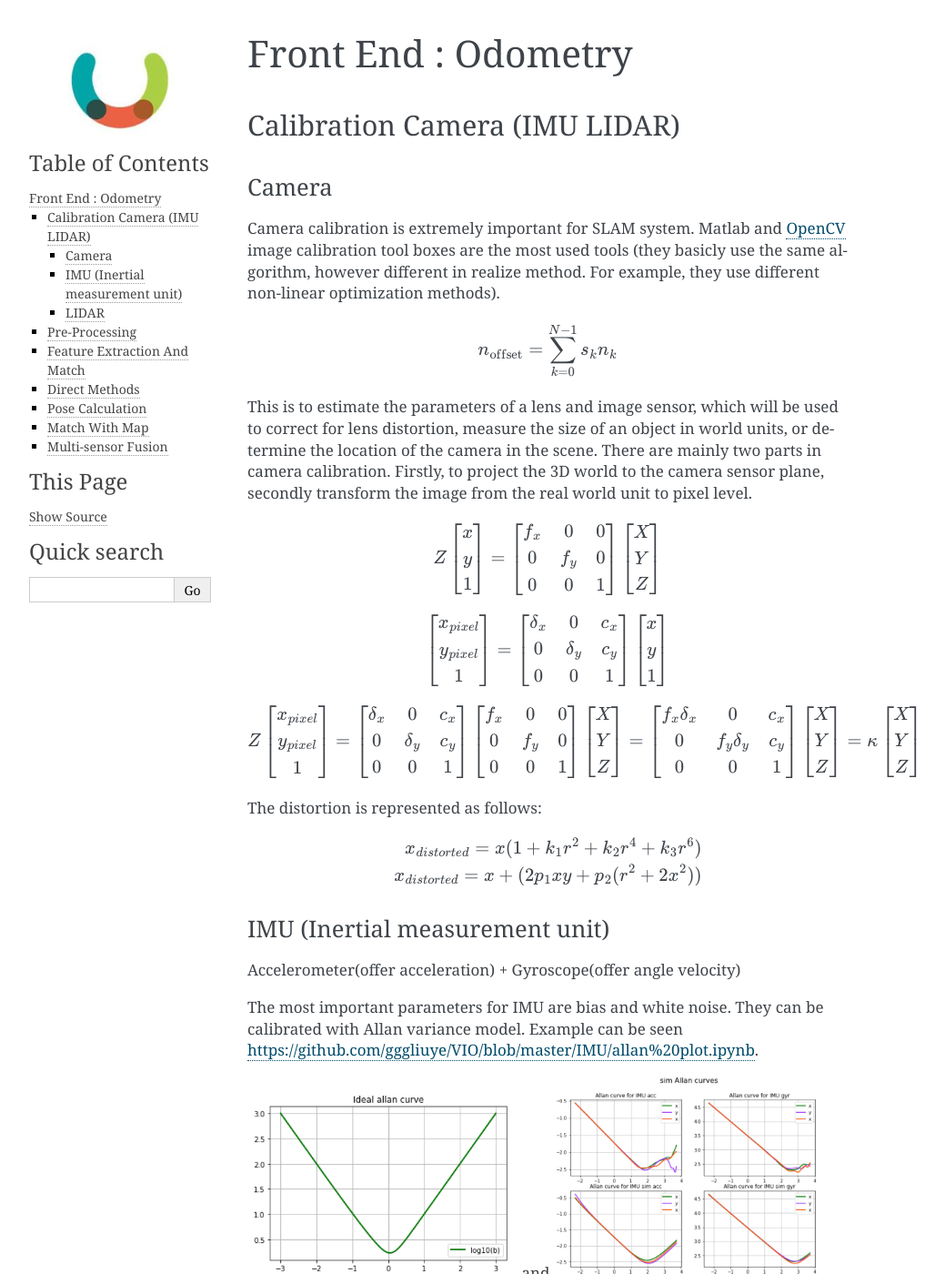
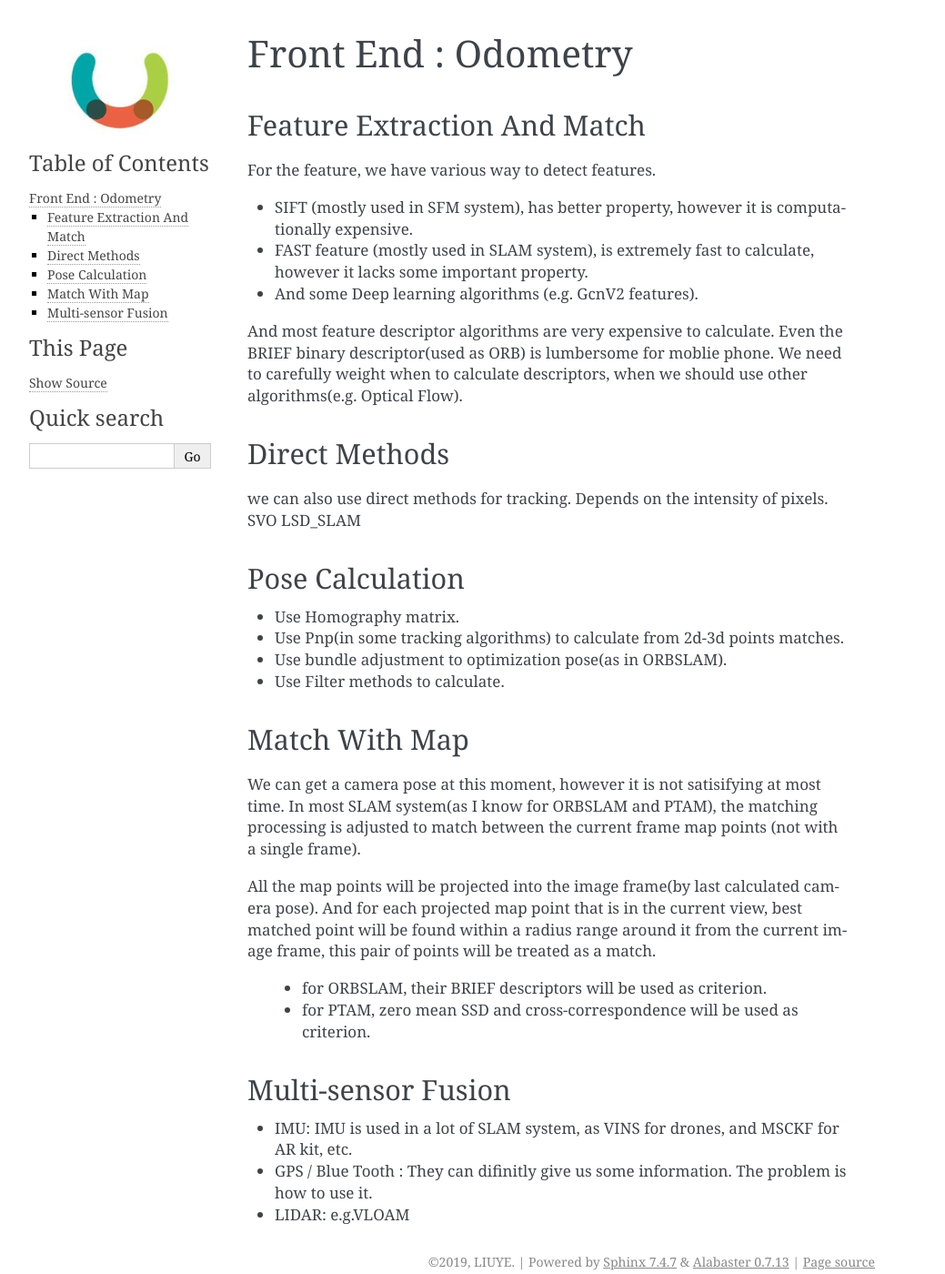
Before and after one commit to gggliuye/VIO, a Sphinx documentation site: the page built from docs/Tracking/TrackingIntroduction.rst, in a window 1280 px wide and 1400 px high. Shown: the whole window at 91% size, without its empty margins (148-1187 px from the left). Built offline with Sphinx 7.4.7, drawn with Linux system fonts in a browser that asks for light colours; some of the changed text lies outside the part shown.

Commit message:
Update TrackingIntroduction.rst

```diff
--- a/docs/Tracking/TrackingIntroduction.rst
+++ b/docs/Tracking/TrackingIntroduction.rst
@@ -1,85 +1,5 @@
 Front End : Odometry
 ========================
-
-Calibration Camera (IMU LIDAR)
----------------------------------
-
-Camera
->>>>>>>>>>>>>>>
-
-Camera calibration is extremely important for SLAM system. Matlab and `OpenCV <https://docs.opencv.org/2.4/doc/tutorials/calib3d/camera_calibration/camera_calibration.html>`_ image calibration tool boxes are the most used tools (they basicly use the same algorithm,  however different in realize method. For example, they use different non-linear optimization methods).
-
-.. math::
-    n_{\mathrm{offset}} = \sum_{k=0}^{N-1} s_k n_k
-
-This is to estimate the parameters of a lens and image sensor,
-which will be used to correct for lens distortion, measure the size of an object in world units, or determine the location of the camera in the scene.
-There are mainly two parts in camera calibration. Firstly, to project the 3D world to the camera sensor plane, secondly transform the image from the real world unit to pixel level.
-
-.. math::
-   Z\begin{bmatrix} x\\y\\1\end{bmatrix}
-   =\begin{bmatrix}
-   f_{x} & 0 & 0\\0 & f_{y} & 0 \\ 0 & 0 & 1
-   \end{bmatrix}
-   \begin{bmatrix} X\\Y\\Z\end{bmatrix}
-
-.. math::
-    \begin{bmatrix} x_{pixel}\\y_{pixel}\\1\end{bmatrix}
-    =\begin{bmatrix}
-       \delta_{x} & 0 & c_{x}\\0 & \delta_{y} & c_{y} \\ 0 & 0 & 1
-    \end{bmatrix}
-    \begin{bmatrix} x\\y\\1\end{bmatrix}
-
-.. math::
-    Z\begin{bmatrix} x_{pixel}\\y_{pixel}\\1\end{bmatrix}
-    =\begin{bmatrix}
-       \delta_{x} & 0 & c_{x}\\0 & \delta_{y} & c_{y} \\ 0 & 0 & 1
-    \end{bmatrix}
-    \begin{bmatrix}
-     f_{x} & 0 & 0\\0 & f_{y} & 0 \\ 0 & 0 & 1
-    \end{bmatrix}
-    \begin{bmatrix} X\\Y\\Z\end{bmatrix}
-    = \begin{bmatrix}
-       f_{x}\delta_{x}  & 0 & c_{x}\\0 & f_{y}\delta_{y}  & c_{y} \\ 0 & 0 & 1
-    \end{bmatrix} \begin{bmatrix} X\\Y\\Z\end{bmatrix}
-    = \kappa \begin{bmatrix} X\\Y\\Z\end{bmatrix}
-
-The distortion is represented as follows:
-
-.. math::
-    x_{distorted} = x(1 + k_{1}r^{2} + k_{2}r^{4} + k_{3}r^{6}  )
-
-    x_{distorted} = x + ( 2p_{1}xy + p_{2}(r^{2}+2x^{2}) )
-
-
-IMU (Inertial measurement unit)
->>>>>>>>>>>>>>>>>>>>>>>>>>>>>>>>>>>>>>
-Accelerometer(offer acceleration) + Gyroscope(offer angle velocity)
-
-The most important parameters for IMU are bias and white noise. They can be calibrated with Allan variance model.
-Example can be seen https://github.com/gggliuye/VIO/blob/master/IMU/allan%20plot.ipynb.
-
-|pic1| and |pic2|
-
-.. |pic2| image:: images/allancurves.PNG
-   :width: 45%
-
-.. |pic1| image:: images/idealallan.PNG
-   :width: 45%
-
-
-LIDAR
->>>>>>>>>>>>>>>>>
-(to do)
-
-Pre-Processing
---------------
-
-Before any further treatment, we need pretreat the image, to reduce some error or noise.
-For example:
-
-* gamma correction(https://www.cambridgeincolour.com/tutorials/gamma-correction.htm) for lighting problems.
-* image blind deconvolution(https://nl.mathworks.com/help/images/ref/deconvblind.html) for image deblur, etc.
 
 
 Feature Extraction And Match
```
